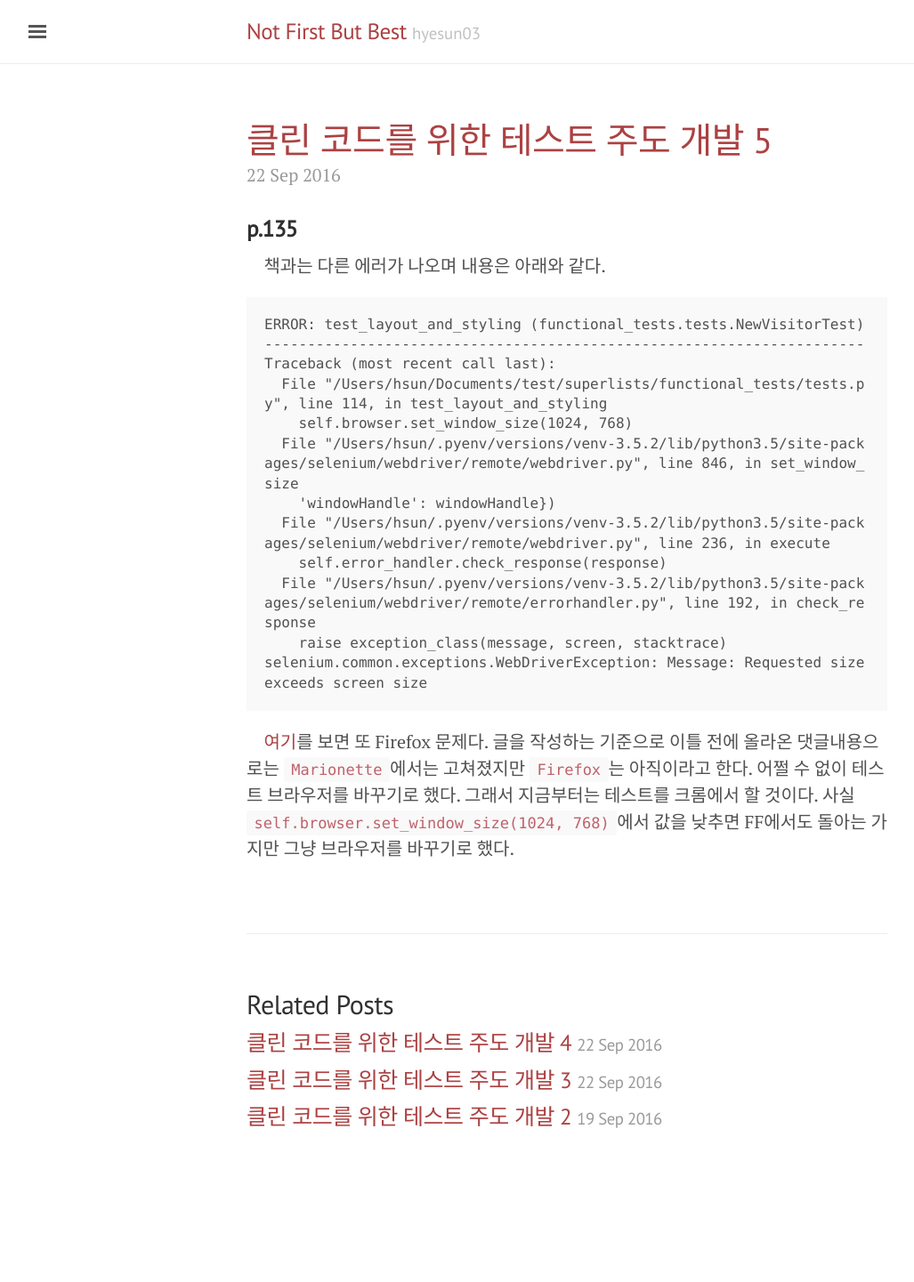
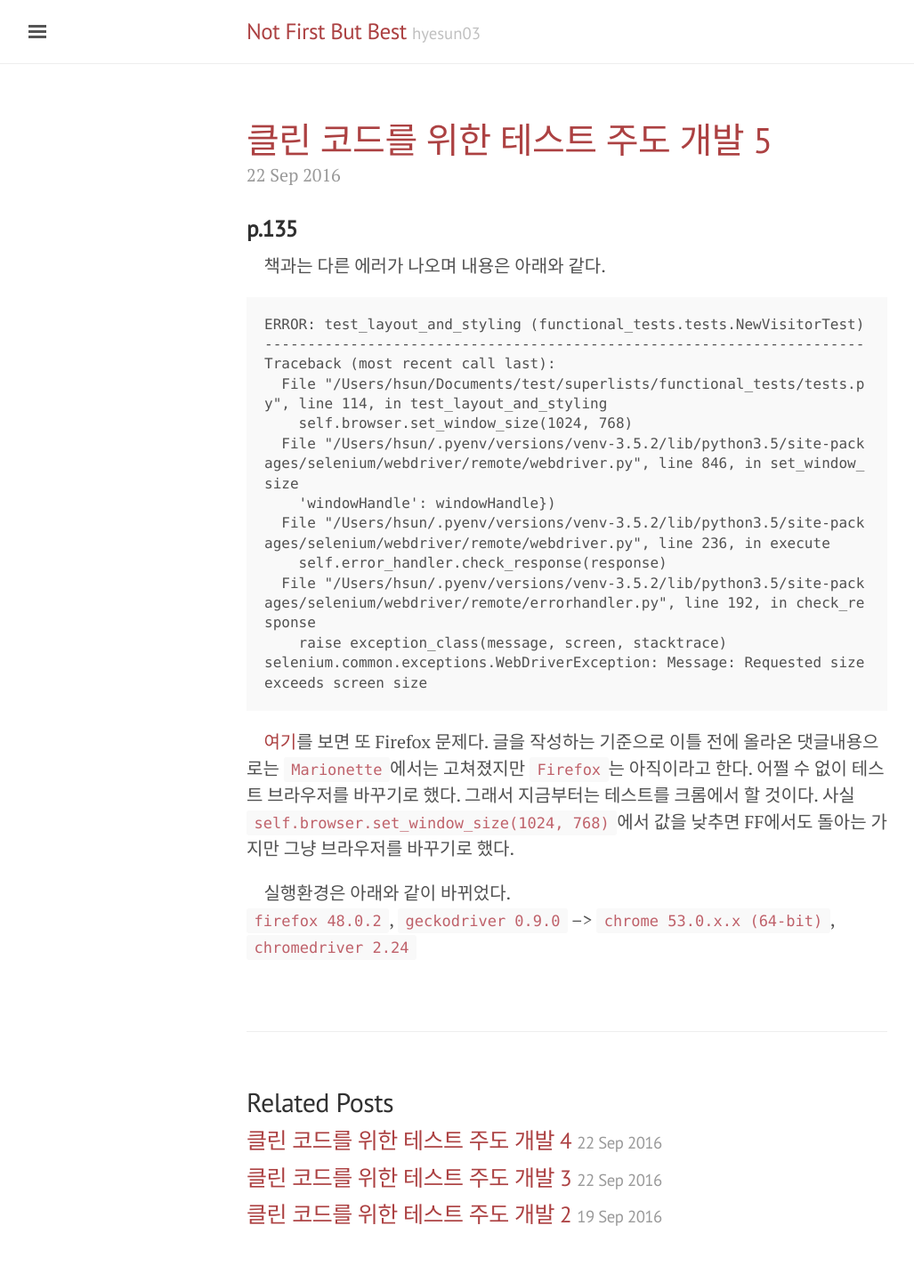
Before and after one commit to hyesun03/hyesun03.github.io, a Jekyll site: the page built from _posts/2016-09-22-djangoTDD05.md, in a window 1280 px wide. Shown: the whole page at 89% size, without its empty margins (3-1030 px from the left). Built offline with Jekyll 4.4.1, drawn with Linux system fonts in a browser that asks for light colours; comment, search, counter and statistics services are not loaded; before the commit the page ends 1331 px from its top, so only the background shows below that.

Commit message:
브라우저 변경. 크롬 드라이버 추가

```diff
--- a/_posts/2016-09-22-djangoTDD05.md
+++ b/_posts/2016-09-22-djangoTDD05.md
@@ -19,3 +19,7 @@ Traceback (most recent call last):
 selenium.common.exceptions.WebDriverException: Message: Requested size exceeds screen size</pre>
 
 &nbsp;&nbsp;&nbsp; [여기](https://github.com/sitespeedio/sitespeed.io/issues/1143)를 보면 또 Firefox 문제다. 글을 작성하는 기준으로 이틀 전에 올라온 댓글내용으로는 `Marionette`에서는 고쳐졌지만 `Firefox`는 아직이라고 한다. 어쩔 수 없이 테스트 브라우저를 바꾸기로 했다. 그래서 지금부터는 테스트를 크롬에서 할 것이다. 사실 `self.browser.set_window_size(1024, 768)`에서 값을 낮추면 FF에서도 돌아는 가지만 그냥 브라우저를 바꾸기로 했다.
+
+&nbsp;&nbsp;&nbsp; 실행환경은 아래와 같이 바뀌었다.
+`firefox 48.0.2`, `geckodriver 0.9.0`
+--> `chrome 53.0.x.x (64-bit)`, `chromedriver 2.24`
```
